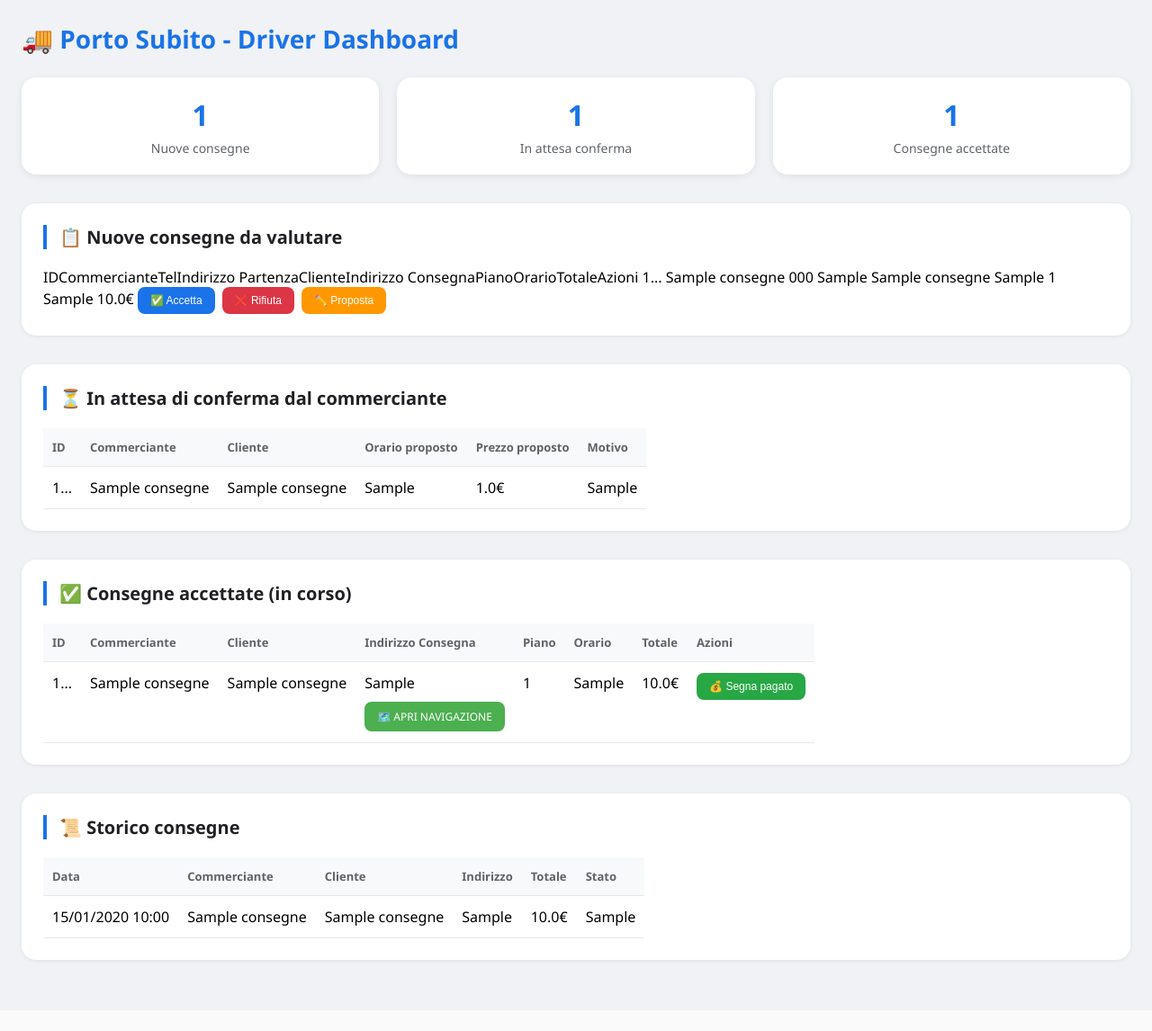
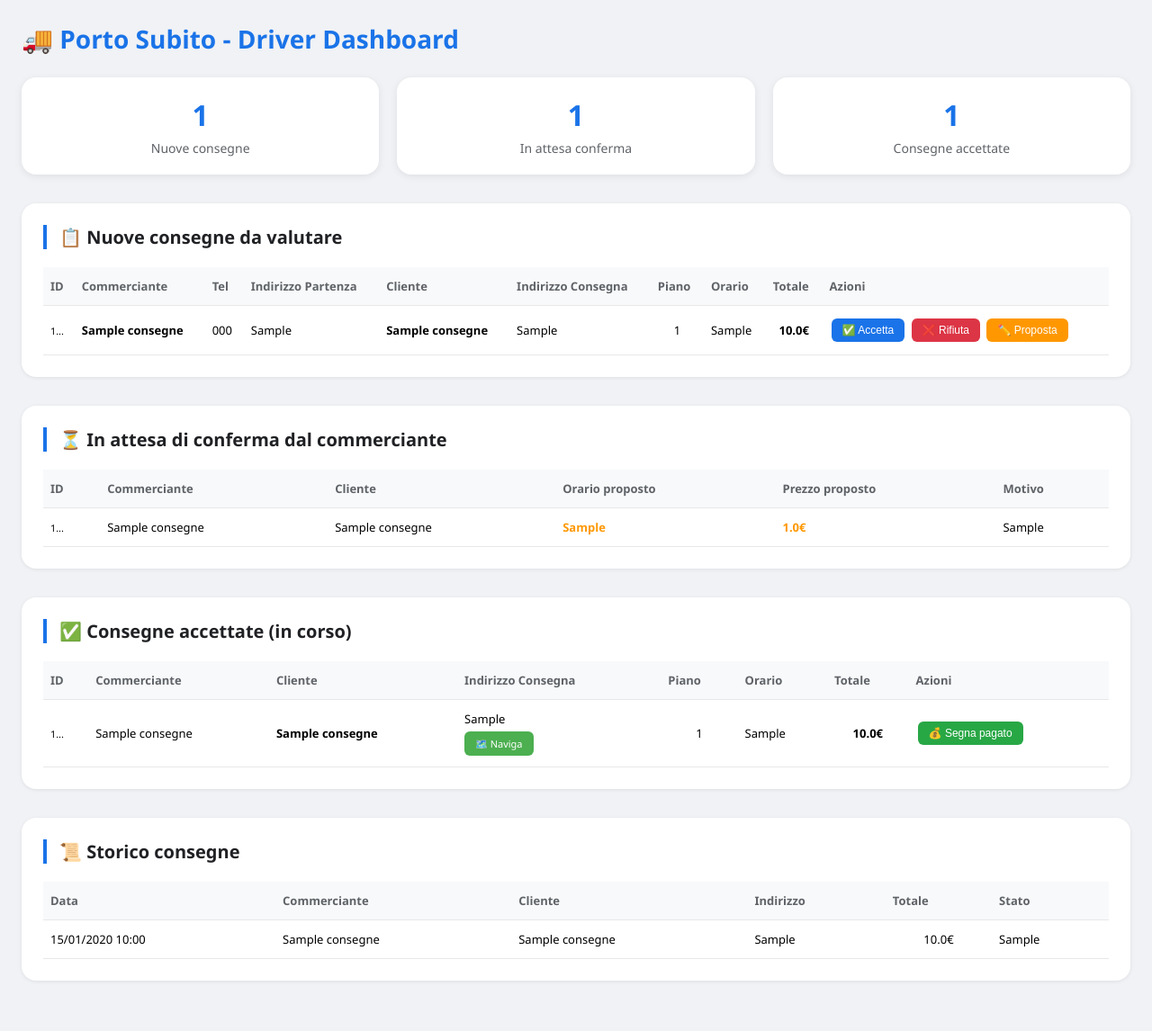
Before and after one commit to alux76/driver-consegne-personale, a Flask app: template templates/index.html in a window 1280 px wide. Shown: the whole page at 90% size. Before the commit the page ends 1070 px from the top, so only its background shows below. Run offline with Flask 3, Linux system fonts and the light colour scheme; the template is opened without the code that fills it: values that come from a table or form of the project are taken from there, others are empty; tables that the repository leaves empty hold one stand-in row (values such as "Sample post").

Commit message:
Update index.html

```diff
--- a/templates/index.html
+++ b/templates/index.html
@@ -15,15 +15,25 @@
         .stat-label { color: #5f6368; font-size: 14px; margin-top: 6px; }
         .section { background: white; border-radius: 16px; padding: 24px; margin-bottom: 32px; box-shadow: 0 1px 4px rgba(0,0,0,0.08); }
         .section h2 { margin-bottom: 20px; color: #202124; font-size: 20px; border-left: 4px solid #1a73e8; padding-left: 14px; }
-        table { width: 100%; border-collapse: collapse; overflow-x: auto; display: block; }
-        th, td { padding: 12px 10px; text-align: left; border-bottom: 1px solid #e8e8e8; vertical-align: top; }
-        th { background: #f8f9fa; font-weight: 600; color: #5f6368; font-size: 13px; }
+
+        /* STILE TABELLA LEGGIBILE */
+        table { width: 100%; border-collapse: collapse; }
+        th, td { padding: 12px 8px; text-align: left; border-bottom: 1px solid #e8e8e8; vertical-align: middle; }
+        th { background: #f8f9fa; font-weight: 600; color: #5f6368; font-size: 13px; white-space: nowrap; }
+        td { font-size: 13px; }
         tr:hover { background: #f8f9fa; }
-        .btn-accept { background: #1a73e8; color: white; border: none; padding: 8px 14px; border-radius: 8px; cursor: pointer; font-size: 12px; font-weight: 500; }
-        .btn-reject { background: #dc3545; color: white; border: none; padding: 8px 14px; border-radius: 8px; cursor: pointer; font-size: 12px; font-weight: 500; margin-left: 8px; }
-        .btn-pay { background: #28a745; color: white; border: none; padding: 8px 14px; border-radius: 8px; cursor: pointer; font-size: 12px; font-weight: 500; }
-        .btn-propose { background: #ff9800; color: white; border: none; padding: 8px 14px; border-radius: 8px; cursor: pointer; font-size: 12px; font-weight: 500; margin-left: 8px; }
-        .btn-navigation { background: #4CAF50; color: white; padding: 8px 14px; border-radius: 8px; text-decoration: none; font-size: 12px; font-weight: 500; display: inline-block; margin-top: 10px; }
+        .overflow-table { overflow-x: auto; display: block; width: 100%; }
+
+        .btn-accept { background: #1a73e8; color: white; border: none; padding: 6px 12px; border-radius: 6px; cursor: pointer; font-size: 12px; font-weight: 500; margin: 2px; }
+        .btn-reject { background: #dc3545; color: white; border: none; padding: 6px 12px; border-radius: 6px; cursor: pointer; font-size: 12px; font-weight: 500; margin: 2px; }
+        .btn-pay { background: #28a745; color: white; border: none; padding: 6px 12px; border-radius: 6px; cursor: pointer; font-size: 12px; font-weight: 500; margin: 2px; }
+        .btn-propose { background: #ff9800; color: white; border: none; padding: 6px 12px; border-radius: 6px; cursor: pointer; font-size: 12px; font-weight: 500; margin: 2px; }
+        .btn-navigation { background: #4CAF50; color: white; padding: 6px 12px; border-radius: 6px; text-decoration: none; font-size: 11px; font-weight: 500; display: inline-block; margin-top: 5px; }
+
+        .status-richiesta { background: #fff3cd; color: #856404; padding: 4px 10px; border-radius: 20px; font-size: 11px; font-weight: 600; display: inline-block; }
+        .status-attesa { background: #d1ecf1; color: #0c5460; padding: 4px 10px; border-radius: 20px; font-size: 11px; font-weight: 600; display: inline-block; }
+        .status-accettata { background: #d4edda; color: #155724; padding: 4px 10px; border-radius: 20px; font-size: 11px; font-weight: 600; display: inline-block; }
+
         .modal { display: none; position: fixed; z-index: 1000; left: 0; top: 0; width: 100%; height: 100%; background-color: rgba(0,0,0,0.5); }
         .modal-content { background-color: white; margin: 10% auto; padding: 24px; border-radius: 16px; width: 90%; max-width: 500px; position: relative; }
         .modal-content h3 { margin-bottom: 20px; color: #ff9800; }
@@ -34,7 +44,8 @@
         .btn-submit { background: #ff9800; color: white; }
         .btn-cancel { background: #6c757d; color: white; }
         .close { position: absolute; right: 20px; top: 15px; font-size: 24px; cursor: pointer; color: #999; }
-        @media (max-width: 768px) { th, td { font-size: 12px; padding: 8px 6px; } .btn-accept, .btn-reject, .btn-propose, .btn-pay { padding: 4px 8px; font-size: 10px; } }
+
+        @media (max-width: 768px) { th, td { font-size: 11px; padding: 8px 4px; } .btn-accept, .btn-reject, .btn-propose, .btn-pay { padding: 3px 6px; font-size: 10px; } }
     </style>
 </head>
 <body>
@@ -46,26 +57,43 @@
             <div class="stat-card"><div class="stat-number">{{ consegne_accettate|length }}</div><div class="stat-label">Consegne accettate</div></div>
         </div>
 
-        <!-- Nuove consegne da valutare -->
+        <!-- NUOVE CONSEGNE DA VALUTARE -->
         <div class="section">
             <h2>📋 Nuove consegne da valutare</h2>
             {% if consegne_richieste %}
-            <div style="overflow-x: auto;">
-                <tr>
-                    <thead><tr><th>ID</th><th>Commerciante</th><th>Tel</th><th>Indirizzo Partenza</th><th>Cliente</th><th>Indirizzo Consegna</th><th>Piano</th><th>Orario</th><th>Totale</th><th>Azioni</th></tr></thead>
+            <div class="overflow-table">
+                <table>
+                    <thead>
+                        <tr>
+                            <th>ID</th>
+                            <th>Commerciante</th>
+                            <th>Tel</th>
+                            <th>Indirizzo Partenza</th>
+                            <th>Cliente</th>
+                            <th>Indirizzo Consegna</th>
+                            <th>Piano</th>
+                            <th>Orario</th>
+                            <th>Totale</th>
+                            <th>Azioni</th>
+                        </tr>
+                    </thead>
                     <tbody>
                         {% for c in consegne_richieste %}
                         <tr>
-                            <td>{{ c.id[:8] }}...</td>
-                            <td>{{ c.comm_nome }}</td>
+                            <td><small>{{ c.id[:8] }}...</small></td>
+                            <td><strong>{{ c.comm_nome }}</strong></td>
                             <td>{{ c.comm_telefono }}</td>
                             <td>{{ c.comm_indirizzo_partenza }}</td>
-                            <td>{{ c.cliente_nome }}</td>
+                            <td><strong>{{ c.cliente_nome }}</strong></td>
                             <td>{{ c.cliente_indirizzo_consegna }}</td>
-                            <td>{{ c.cliente_piano }}</td>
+                            <td style="text-align: center;">{{ c.cliente_piano }}</td>
                             <td>{{ c.orario_richiesto or '--' }}</td>
-                            <td>{{ c.totale_euro }}€</td>
-                            <td><button class="btn-accept" onclick="accetta('{{ c.id }}')">✅ Accetta</button><button class="btn-reject" onclick="rifiuta('{{ c.id }}')">❌ Rifiuta</button><button class="btn-propose" onclick="apriModal('{{ c.id }}')">✏️ Proposta</button></td>
+                            <td style="text-align: center;"><strong>{{ c.totale_euro }}€</strong></td>
+                            <td style="white-space: nowrap;">
+                                <button class="btn-accept" onclick="accetta('{{ c.id }}')">✅ Accetta</button>
+                                <button class="btn-reject" onclick="rifiuta('{{ c.id }}')">❌ Rifiuta</button>
+                                <button class="btn-propose" onclick="apriModal('{{ c.id }}')">✏️ Proposta</button>
+                            </td>
                         </tr>
                         {% endfor %}
                     </tbody>
@@ -76,21 +104,21 @@
             {% endif %}
         </div>
 
-        <!-- In attesa di conferma -->
+        <!-- IN ATTESA DI CONFERMA -->
         <div class="section">
             <h2>⏳ In attesa di conferma dal commerciante</h2>
             {% if consegne_attesa %}
-            <div style="overflow-x: auto;">
+            <div class="overflow-table">
                 <table>
                     <thead><tr><th>ID</th><th>Commerciante</th><th>Cliente</th><th>Orario proposto</th><th>Prezzo proposto</th><th>Motivo</th></tr></thead>
                     <tbody>
                         {% for c in consegne_attesa %}
                         <tr>
-                            <td>{{ c.id[:8] }}...</td>
+                            <td><small>{{ c.id[:8] }}...</small></td>
                             <td>{{ c.comm_nome }}</td>
                             <td>{{ c.cliente_nome }}</td>
-                            <td>{{ c.orario_proposto_driver or c.orario_richiesto }}</td>
-                            <td>{{ c.prezzo_proposto or c.totale_euro }}€</td>
+                            <td><span style="color:#ff9800; font-weight:bold;">{{ c.orario_proposto_driver or c.orario_richiesto }}</span></td>
+                            <td><span style="color:#ff9800; font-weight:bold;">{{ c.prezzo_proposto or c.totale_euro }}€</span></td>
                             <td>{{ c.motivo_proposta or '-' }}</td>
                         </tr>
                         {% endfor %}
@@ -102,23 +130,26 @@
             {% endif %}
         </div>
 
-        <!-- Consegne accettate -->
+        <!-- CONSEGNE ACCETTATE -->
         <div class="section">
             <h2>✅ Consegne accettate (in corso)</h2>
             {% if consegne_accettate %}
-            <div style="overflow-x: auto;">
+            <div class="overflow-table">
                 <table>
                     <thead><tr><th>ID</th><th>Commerciante</th><th>Cliente</th><th>Indirizzo Consegna</th><th>Piano</th><th>Orario</th><th>Totale</th><th>Azioni</th></tr></thead>
                     <tbody>
                         {% for c in consegne_accettate %}
                         <tr>
-                            <td>{{ c.id[:8] }}...</td>
+                            <td><small>{{ c.id[:8] }}...</small></td>
                             <td>{{ c.comm_nome }}</td>
-                            <td>{{ c.cliente_nome }}</td>
-                            <td>{{ c.cliente_indirizzo_consegna }}<br><a href="https://www.google.com/maps/dir/?api=1&destination={{ c.cliente_indirizzo_consegna|urlencode }}" target="_blank" class="btn-navigation">🗺️ APRI NAVIGAZIONE</a></td>
-                            <td>{{ c.cliente_piano }}</td>
+                            <td><strong>{{ c.cliente_nome }}</strong></td>
+                            <td>
+                                {{ c.cliente_indirizzo_consegna }}<br>
+                                <a href="https://www.google.com/maps/dir/?api=1&destination={{ c.cliente_indirizzo_consegna|urlencode }}" target="_blank" class="btn-navigation">🗺️ Naviga</a>
+                            </td>
+                            <td style="text-align: center;">{{ c.cliente_piano }}</td>
                             <td>{{ c.orario_richiesto or '--' }}</td>
-                            <td>{{ c.totale_euro }}€</td>
+                            <td style="text-align: center;"><strong>{{ c.totale_euro }}€</strong></td>
                             <td><button class="btn-pay" onclick="paga('{{ c.id }}')">💰 Segna pagato</button></td>
                         </tr>
                         {% endfor %}
@@ -130,22 +161,28 @@
             {% endif %}
         </div>
 
-        <!-- Storico -->
+        <!-- STORICO -->
         <div class="section">
             <h2>📜 Storico consegne</h2>
             {% if storico %}
-            <div style="overflow-x: auto;">
+            <div class="overflow-table">
                 <table>
                     <thead><tr><th>Data</th><th>Commerciante</th><th>Cliente</th><th>Indirizzo</th><th>Totale</th><th>Stato</th></tr></thead>
                     <tbody>
                         {% for c in storico %}
                         <tr>
-                            <td>{{ c.data_creazione.strftime('%d/%m/%Y %H:%M') if c.data_creazione else '-' }}</td>
+                            <td style="white-space: nowrap;">{{ c.data_creazione.strftime('%d/%m/%Y %H:%M') if c.data_creazione else '-' }}</td>
                             <td>{{ c.comm_nome }}</td>
                             <td>{{ c.cliente_nome }}</td>
                             <td>{{ c.cliente_indirizzo_consegna }}</td>
-                            <td>{{ c.totale_euro }}€</td>
-                            <td>{% if c.stato == 'consegnata' %}✅ Consegnata{% elif c.stato == 'cancellata' %}❌ Cancellata{% elif c.stato == 'rifiutata' %}🚫 Rifiutata dal driver{% elif c.stato == 'proposta_rifiutata' %}🚫 Proposta rifiutata dal commerciante{% else %}{{ c.stato }}{% endif %}</td>
+                            <td style="text-align: center;">{{ c.totale_euro }}€</td>
+                            <td>
+                                {% if c.stato == 'consegnata' %}✅ Consegnata
+                                {% elif c.stato == 'cancellata' %}❌ Cancellata
+                                {% elif c.stato == 'rifiutata' %}🚫 Rifiutata dal driver
+                                {% elif c.stato == 'proposta_rifiutata' %}🚫 Proposta rifiutata
+                                {% else %}{{ c.stato }}{% endif %}
+                            </td>
                         </tr>
                         {% endfor %}
                     </tbody>
@@ -157,7 +194,7 @@
         </div>
     </div>
 
-    <!-- Modal proposta -->
+    <!-- MODAL PROPOSTA -->
     <div id="propostaModal" class="modal">
         <div class="modal-content">
             <span class="close" onclick="chiudiModal()">&times;</span>
@@ -166,12 +203,12 @@
             <div>
                 <label>📅 Nuovo orario (opzionale)</label>
                 <input type="datetime-local" id="nuovoOrario">
-                <small style="color: #666;">Lascia vuoto se non vuoi modificare l'orario</small>
+                <small style="color:#666; display:block;">Lascia vuoto se non vuoi modificare l'orario</small>
             </div>
             <div>
                 <label>💰 Nuovo prezzo (opzionale, €)</label>
                 <input type="number" id="nuovoPrezzo" step="0.5" placeholder="es. 15.00">
-                <small style="color: #666;">Lascia vuoto se non vuoi modificare il prezzo</small>
+                <small style="color:#666; display:block;">Lascia vuoto se non vuoi modificare il prezzo</small>
             </div>
             <div>
                 <label>📝 Motivo della modifica</label>
@@ -207,42 +244,34 @@
             const motivo = document.getElementById('motivo').value;
 
             if (!nuovoOrario && !nuovoPrezzo) {
-                alert('⚠️ Devi compilare almeno un campo (orario o prezzo) per fare una proposta');
+                alert('⚠️ Devi compilare almeno un campo (orario o prezzo)');
                 return;
             }
-
-            const payload = {
-                nuovo_orario: nuovoOrario || null,
-                nuovo_prezzo: nuovoPrezzo ? parseFloat(nuovoPrezzo) : null,
-                motivo: motivo || ''
-            };
-
-            console.log('📤 Invio proposta:', payload);
 
             fetch(`/api/proposta_unica/${currentConsegnaId}`, {
                 method: 'POST',
                 headers: { 'Content-Type': 'application/json' },
-                body: JSON.stringify(payload)
+                body: JSON.stringify({
+                    nuovo_orario: nuovoOrario || null,
+                    nuovo_prezzo: nuovoPrezzo ? parseFloat(nuovoPrezzo) : null,
+                    motivo: motivo || ''
+                })
             })
-            .then(response => response.json())
+            .then(r => r.json())
             .then(data => {
-                console.log('📥 Risposta:', data);
                 if (data.success) {
-                    alert('✅ Proposta inviata con successo! Il commerciante verrà notificato.');
+                    alert('✅ Proposta inviata!');
                     chiudiModal();
                     location.reload();
                 } else {
-                    alert('❌ Errore: ' + (data.error || 'Impossibile inviare la proposta'));
+                    alert('❌ Errore: ' + (data.error || 'Riprova'));
                 }
             })
-            .catch(error => {
-                console.error('❌ Errore di rete:', error);
-                alert('❌ Errore di connessione. Riprova più tardi.');
-            });
+            .catch(() => alert('❌ Errore di connessione'));
         }
 
         function accetta(id) {
-            if(confirm('✅ Accettare questa consegna?')) {
+            if(confirm('Accettare questa consegna?')) {
                 fetch(`/api/accetta_consegna/${id}`, { method: 'POST' })
                 .then(r => r.json())
                 .then(data => { if(data.success) location.reload(); });
@@ -250,8 +279,8 @@
         }
 
         function rifiuta(id) {
-            let motivo = prompt('❌ Motivo del rifiuto:');
-            if(motivo !== null) {
+            let motivo = prompt('Motivo del rifiuto:');
+            if(motivo) {
                 fetch(`/api/rifiuta_consegna/${id}`, {
                     method: 'POST',
                     headers: { 'Content-Type': 'application/json' },
@@ -263,7 +292,7 @@
         }
 
         function paga(id) {
-            if(confirm('💰 Confermi il pagamento avvenuto in contanti?')) {
+            if(confirm('Pagamento avvenuto in contanti?')) {
                 fetch(`/api/paga_consegna/${id}`, { method: 'POST' })
                 .then(r => r.json())
                 .then(data => { if(data.success) location.reload(); });
@@ -272,9 +301,7 @@
 
         window.onclick = function(event) {
             const modal = document.getElementById('propostaModal');
-            if (event.target == modal) {
-                chiudiModal();
-            }
+            if (event.target == modal) chiudiModal();
         }
 
         setInterval(() => { location.reload(); }, 8000);
```
